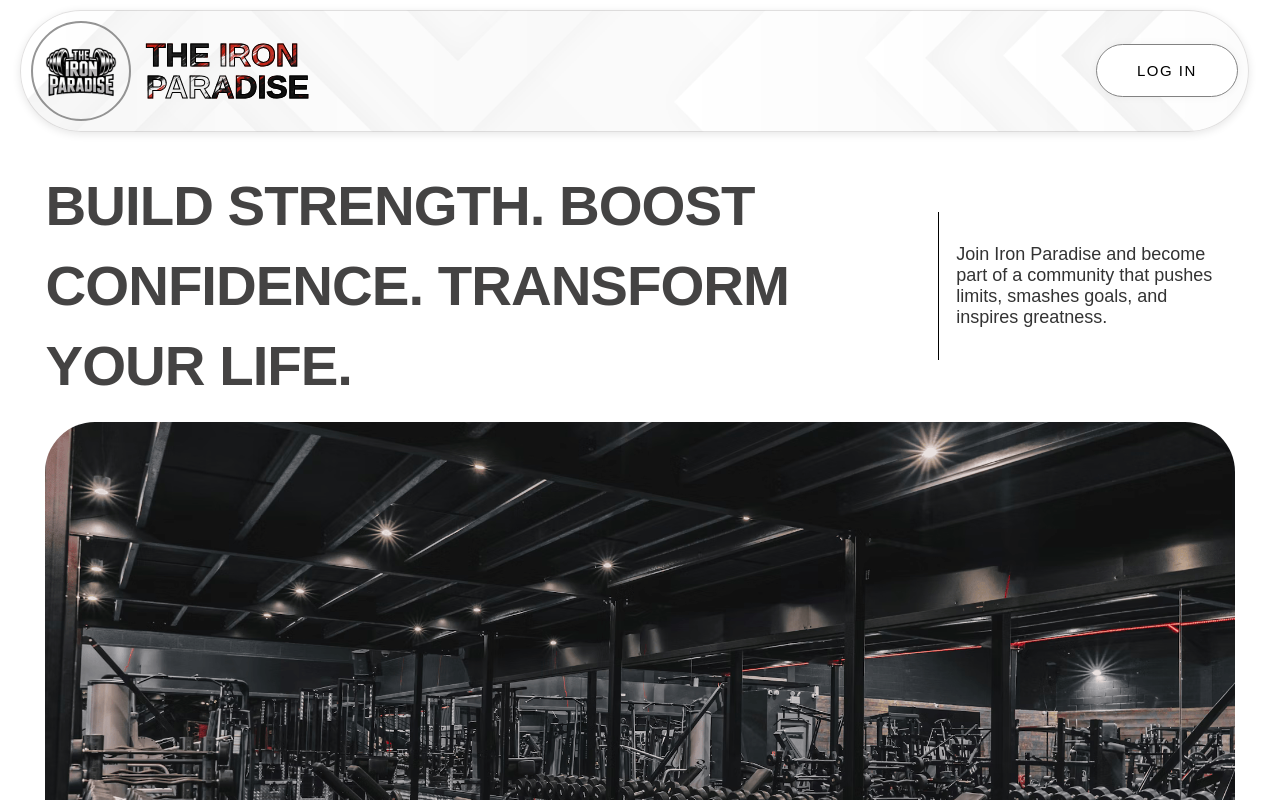
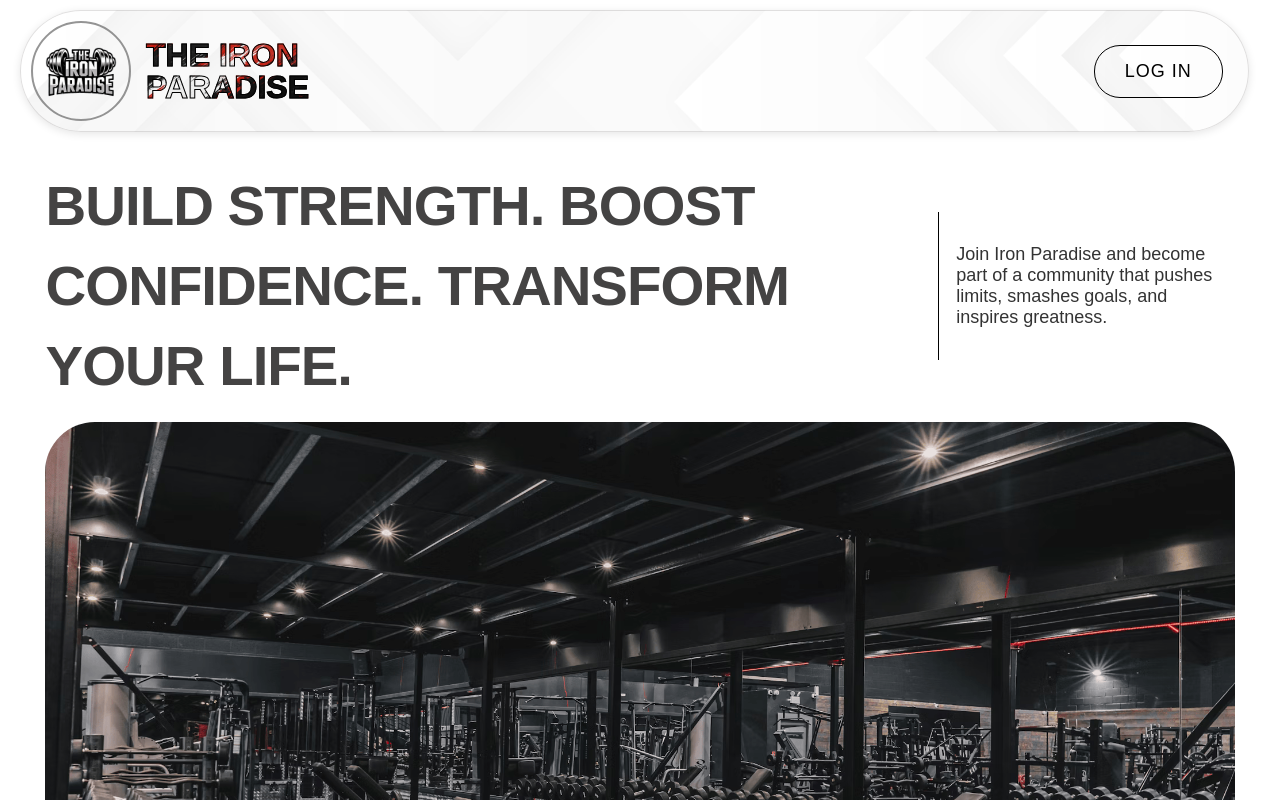
Before and after one commit to rishi-java-598/ip_frontend, a React (Vite) app: page / in a window 1280 px wide. Shown: the top 800 px of the page. Built offline with nearby package versions, Linux system fonts and the light colour scheme; a web font is replaced by a local one.

Commit message:
small edit

```diff
--- a/src/components/generic/Footer.jsx
+++ b/src/components/generic/Footer.jsx
@@ -41,16 +41,17 @@
                   color: "white",
                 }}
               >
-                <IoLogoInstagram color="white" size={40} />
-                Instagram
-                <a
-                  id={styles.linkedinbutton}
+                {/* <IoLogoInstagram color="white" size={40} /> */}
+<a className={styles.Btn}                   href="https://instagram.com/"
+>
+ <span className={styles.svgContainer}>
+   <svg fill="white" className={styles.svgIcon} viewBox="0 0 448 512" height="1.5em" xmlns="http://www.w3.org/2000/svg"><path d="M224.1 141c-63.6 0-114.9 51.3-114.9 114.9s51.3 114.9 114.9 114.9S339 319.5 339 255.9 287.7 141 224.1 141zm0 189.6c-41.1 0-74.7-33.5-74.7-74.7s33.5-74.7 74.7-74.7 74.7 33.5 74.7 74.7-33.6 74.7-74.7 74.7zm146.4-194.3c0 14.9-12 26.8-26.8 26.8-14.9 0-26.8-12-26.8-26.8s12-26.8 26.8-26.8 26.8 12 26.8 26.8zm76.1 27.2c-1.7-35.9-9.9-67.7-36.2-93.9-26.2-26.2-58-34.4-93.9-36.2-37-2.1-147.9-2.1-184.9 0-35.8 1.7-67.6 9.9-93.9 36.1s-34.4 58-36.2 93.9c-2.1 37-2.1 147.9 0 184.9 1.7 35.9 9.9 67.7 36.2 93.9s58 34.4 93.9 36.2c37 2.1 147.9 2.1 184.9 0 35.9-1.7 67.7-9.9 93.9-36.2 26.2-26.2 34.4-58 36.2-93.9 2.1-37 2.1-147.8 0-184.8zM398.8 388c-7.8 19.6-22.9 34.7-42.6 42.6-29.5 11.7-99.5 9-132.1 9s-102.7 2.6-132.1-9c-19.6-7.8-34.7-22.9-42.6-42.6-11.7-29.5-9-99.5-9-132.1s-2.6-102.7 9-132.1c7.8-19.6 22.9-34.7 42.6-42.6 29.5-11.7 99.5-9 132.1-9s102.7-2.6 132.1 9c19.6 7.8 34.7 22.9 42.6 42.6 11.7 29.5 9 99.5 9 132.1s2.7 102.7-9 132.1z"></path></svg>
+ </span>
+ <span className={styles.BG}></span>
+</a>
 
-                  target="_blank"
-                  href="https://instagram.com/"
-                >
+
                   Follow us
-                </a>
               </h4>
             </div>
           </div>
--- a/src/components/generic/Header.jsx
+++ b/src/components/generic/Header.jsx
@@ -18,7 +18,9 @@
       <div className={styles.rnc}>
          {user?
         <button className={styles.signupBtn}  id={styles.moveLink}  onClick={logout}>Log out</button>
-        :<Link className={styles.signupBtn} id={styles.moveLink} to="/login">LOG IN</Link>
+        :<Link className={styles.signupBtn}
+        // id={styles.moveLink}
+         to="/login">LOG IN</Link>
          }
 
         </div>
--- a/src/components/generic/Hero.jsx
+++ b/src/components/generic/Hero.jsx
@@ -5,7 +5,7 @@
     <div className={styles.mainpage} id={styles.mainpage}>
       <div className={styles.leftText}>
         <span>
-          <h2>
+          <h2 >
             BUILD STRENGTH. BOOST CONFIDENCE. TRANSFORM YOUR LIFE.
           </h2>
         </span>
--- a/src/styles/generic/Footer.module.css
+++ b/src/styles/generic/Footer.module.css
@@ -2,6 +2,8 @@
   margin-top: 40px;
   /* width: 100vw; */
   background-color: #0f0f1f;
+  /* background-color: #0f0f1f; */
+  /* background-color: #0f0f1f; */
   color: white;
   padding: 2rem;
   font-family: Arial, sans-serif;
@@ -10,6 +12,77 @@
   display: flex;
   flex-direction: column;
 }
+
+
+
+
+
+/* From Uiverse.io by vinodjangid07 */
+.Btn {
+  width: 45px;
+  height: 45px;
+  display: flex;
+  align-items: center;
+  justify-content: center;
+  border: none;
+  background-color: transparent;
+  /* background: #ffffff; */
+  position: relative;
+  /* overflow: hidden; */
+  border-radius: 7px;
+  cursor: pointer;
+  transition: all .3s;
+  z-index: 4;
+}
+
+.svgContainer {
+  width: 100%;
+  height: 100%;
+  display: flex;
+  align-items: center;
+  justify-content: center;
+  background-color: transparent;
+  backdrop-filter: blur(4px);
+  letter-spacing: 0.8px;
+  border-radius: 10px;
+  transition: all .3s;
+  border: 1px solid rgba(156, 156, 156, 0.466);
+}
+
+.BG {
+  position: absolute;
+  content: "";
+  width: 100%;
+  height: 100%;
+  background: #f09433;
+  background: -moz-linear-gradient(45deg, #f09433 0%, #e6683c 25%, #dc2743 50%, #cc2366 75%, #bc1888 100%);
+  background: -webkit-linear-gradient(45deg, #f09433 0%,#e6683c 25%,#dc2743 50%,#cc2366 75%,#bc1888 100%);
+  background: linear-gradient(45deg, #f09433 0%,#e6683c 25%,#dc2743 50%,#cc2366 75%,#bc1888 100%);
+  filter: progid:DXImageTransform.Microsoft.gradient( startColorstr='#f09433', endColorstr='#bc1888',GradientType=1 );
+  z-index: -1;
+  border-radius: 9px;
+  pointer-events: none;
+  transition: all .3s;
+}
+
+.Btn:hover .BG {
+  transform: rotate(35deg);
+  transform-origin: bottom;
+}
+
+.Btn:hover .svgContainer {
+  background-color: rgba(156, 156, 156, 0.466);
+}
+
+
+
+
+
+
+
+
+
+
 
 .footerContainer {
   display: flex;
--- a/src/styles/generic/generic.module.css
+++ b/src/styles/generic/generic.module.css
@@ -183,7 +183,32 @@
 
 
 
+.signupBtn {
+  position: relative;
+  display: inline-block;
+  margin: 15px;
+  padding: 15px 30px;
+  text-align: center;
+  font-size: 18px;
+  letter-spacing: 1px;
+  text-decoration: none;
+  color: black;
+  background: transparent;
+  cursor: pointer;
+  transition: ease-out 0.5s;
+  border: 1.5px solid black;
+  border-radius: 26px;
+  box-shadow: inset 0 0 0 0 black;
+}
 
+.signupBtn:hover {
+  color: white;
+  box-shadow: inset 0 -100px 0 0 black;
+}
+
+.signupBtn:active {
+  transform: scale(0.9);
+}
 
 
 
@@ -208,7 +233,7 @@
   text-decoration: none;
   color: #000;
 }
-
+/*
 .signupBtn {
   padding: 17px 40px;
   border-radius: 50px;
@@ -226,15 +251,15 @@
   background-color: hsla(0, 0%, 37%, 0.735);
   color: hsl(0, 0%, 100%);
   box-shadow: rgb(119, 119, 119) 0px 7px 29px 0px;
-}
-
+} */
+/*
 .signupBtn:active {
   letter-spacing: 3px;
   background-color: hsl(0, 0%, 37%, 0.735);
   color: hsl(0, 0%, 0%);
   box-shadow: rgb(119 119 119) 0px 0px 0px 0px;
   transition: 100ms;
-}
+} */
 
 #mainpage{
   width: 100%;
@@ -601,10 +626,10 @@
   .nav .logoText {
     display: none;
   }
-  .signupBtn {
+  /* .signupBtn {
     padding: 8px 16px;
     font-size: 13px;
-  }
+  } */
   #mainpage {
     flex-direction: column;
     margin-top:60px;
```
